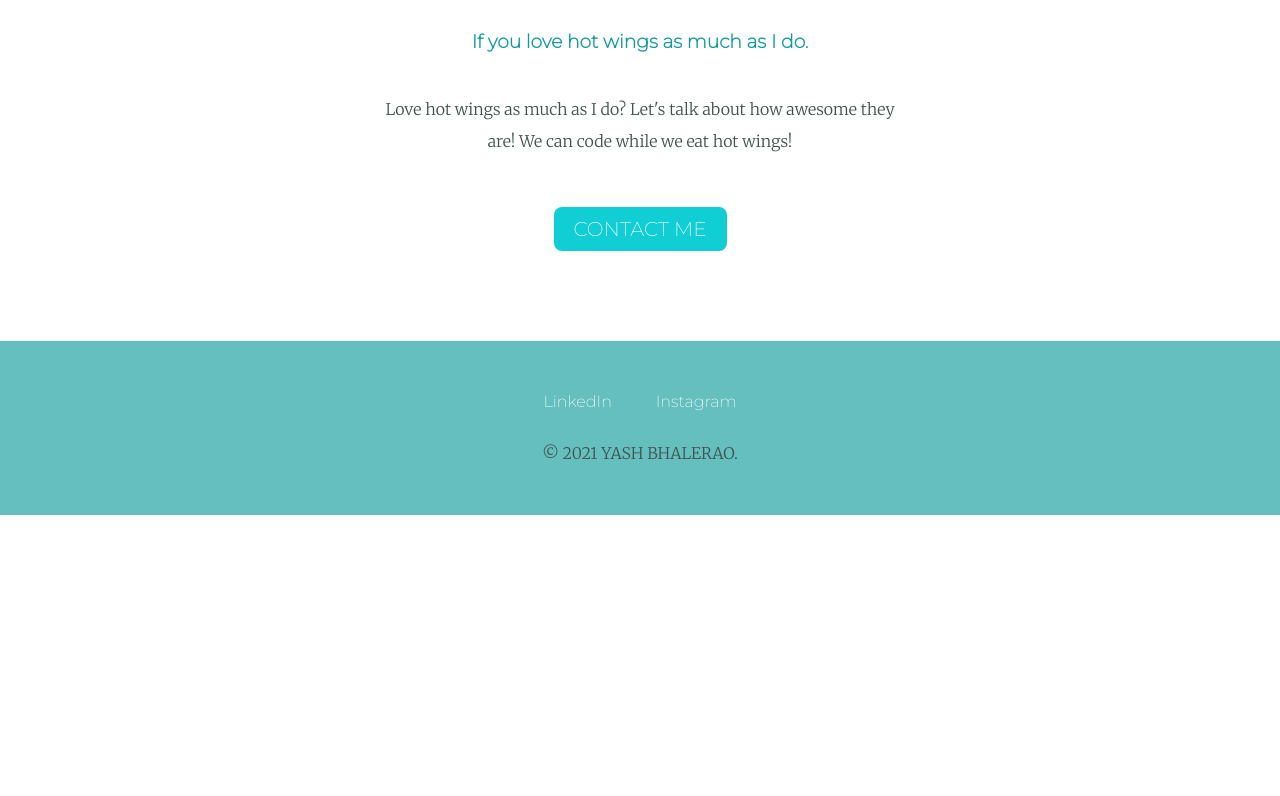
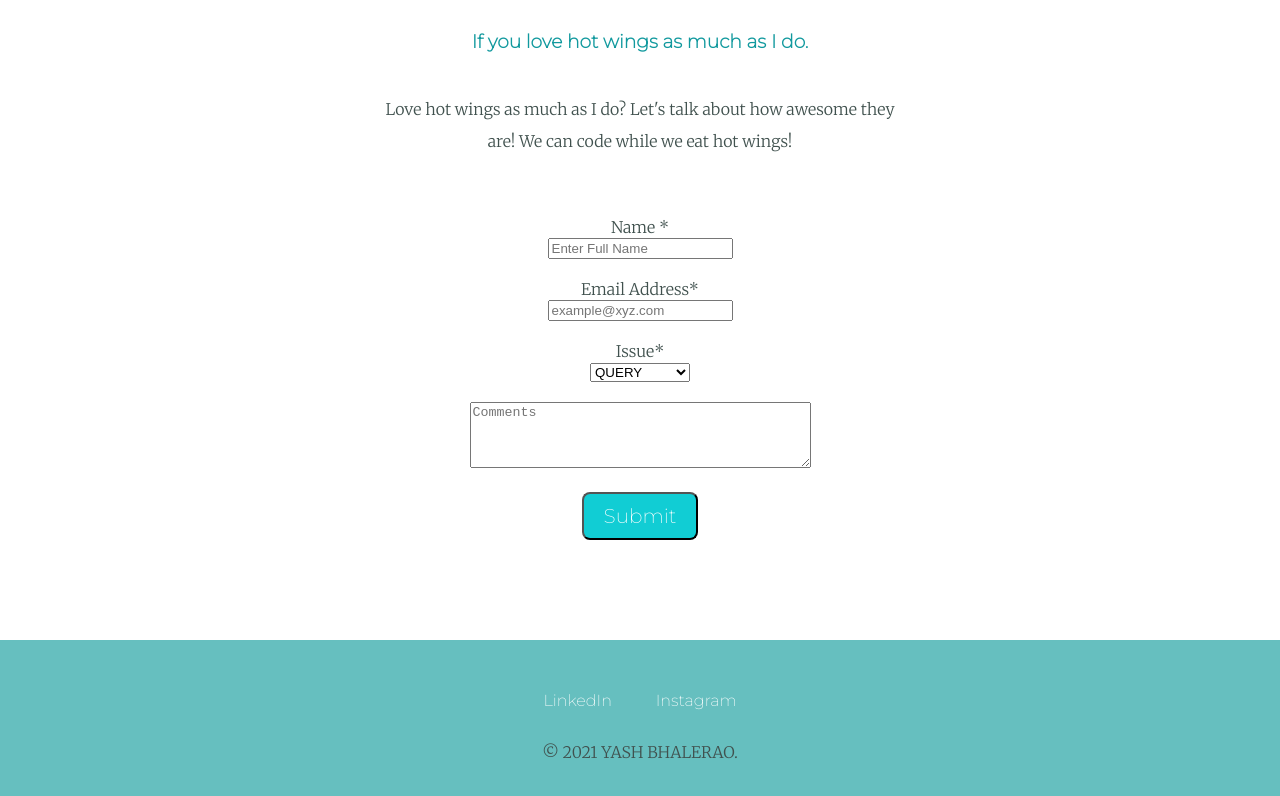
Before and after one commit to yashbhalerao5015/personalwebsite, a plain HTML site: page index.html in a window 1280 px wide. Shown: the part 2370-3166 px from the top of the page. Before the commit the page ends 2885 px from the top, so only its background shows below. Drawn offline with Linux system fonts and the light colour scheme.

Commit message:
Update index.html

```diff
--- a/index.html
+++ b/index.html
@@ -43,7 +43,28 @@
     <h2>Get In Touch</h2>
     <h3>If you love hot wings as much as I do.</h3>
     <p class="contact-message">Love hot wings as much as I do? Let's talk about how awesome they are! We can code while we eat hot wings!</p>
-    <a class="btn" href="mailto:yashbhalerao5015@gmail.com">CONTACT ME</a>
+    <div class="con">
+      <form class="con-me" action="mailto:yashbhalerao5015@gmail.com" method="post">
+        Name <span class="required">*</span><br>
+        <input type="text" name="name" value="" placeholder="Enter Full Name"required><br><br>
+        Email Address<span class="required">*</span><br>
+        <input type="email" name="" value=""placeholder="example@xyz.com"required><br><br>
+        <label for="issue">Issue<span class="required">*</span></label><br>
+        <select id="issue" name="issue">
+        <option value="query">QUERY</option>
+        <option value="feedback">FEEDBACK</option>
+        <option value="complaint">COMPLAINT</option>
+        <option value="Other">OTHER</option>
+      </select><br><br>
+
+      <textarea rows="4" cols="40" placeholder="Comments"></textarea><br><br>
+
+
+        <input class="btn" type="submit" name="" value="Submit">
+
+      </form>
+    </div>
+  </div>
   </div>
 </div>
 
```
